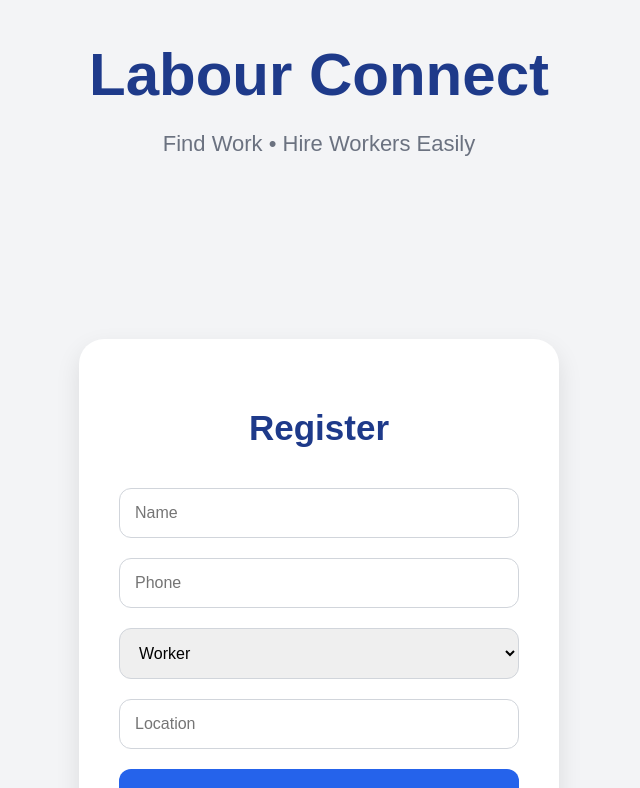
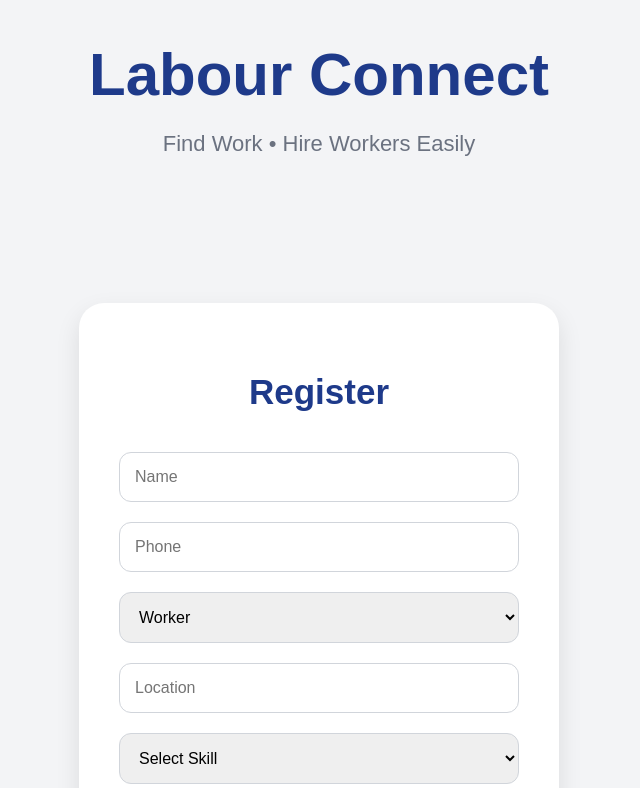
Before and after one commit to chakradharbogi/LABOUR-CONNECT, a React (Create React App) app in the folder frontend/: page /profile in a window 1280 px wide. Shown: the top 788 px of the page, without its empty margins (321-961 px from the left). Built offline with nearby package versions, Linux system fonts and the light colour scheme.

Commit message:
Added worker skills

```diff
--- a/frontend/src/pages/Profile.js
+++ b/frontend/src/pages/Profile.js
@@ -9,7 +9,7 @@ function Profile() {
   const stars = "⭐".repeat(
     Math.round(user.rating)
   );
-    return (
+  return (
 
     <div>
 
@@ -69,7 +69,21 @@ function Profile() {
           {user.role}
 
         </h2>
+        {
 
+          user.role === "worker" && (
+
+            <h2>
+
+              🔧 Skill :
+              {" "}
+              {user.skill}
+
+            </h2>
+
+          )
+
+        }
         <hr
           style={{
             marginTop: "30px"
--- a/frontend/src/pages/Register.js
+++ b/frontend/src/pages/Register.js
@@ -12,10 +12,11 @@ function Register() {
 
     role: "worker",
 
-    location: ""
+    location: "",
+
+    skill: ""
 
   });
-
   const handleChange = (e) => {
 
     setForm({
@@ -149,7 +150,67 @@ function Register() {
         onChange={handleChange}
 
       />
+      {
 
+        form.role === "worker" && (
+
+          <select
+
+            name="skill"
+
+            value={form.skill}
+
+            onChange={handleChange}
+
+          >
+
+            <option value="">
+
+              Select Skill
+
+            </option>
+
+            <option value="Mason">
+
+              Mason
+
+            </option>
+
+            <option value="Painter">
+
+              Painter
+
+            </option>
+
+            <option value="Electrician">
+
+              Electrician
+
+            </option>
+
+            <option value="Plumber">
+
+              Plumber
+
+            </option>
+
+            <option value="Carpenter">
+
+              Carpenter
+
+            </option>
+
+            <option value="Helper">
+
+              Helper
+
+            </option>
+
+          </select>
+
+        )
+
+      }
       <button
 
         onClick={handleSubmit}
```
Also changed, not shown: 2 other files (tests, documents, lock files or other folders).
